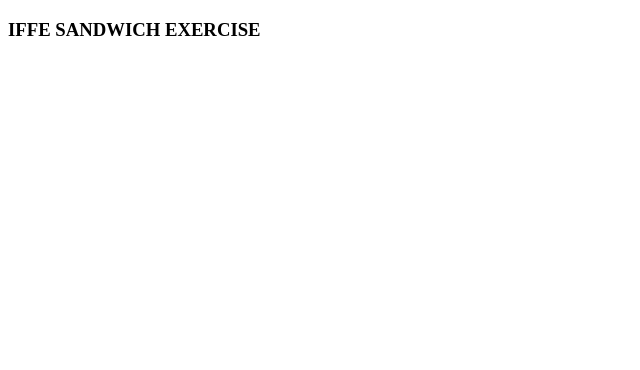
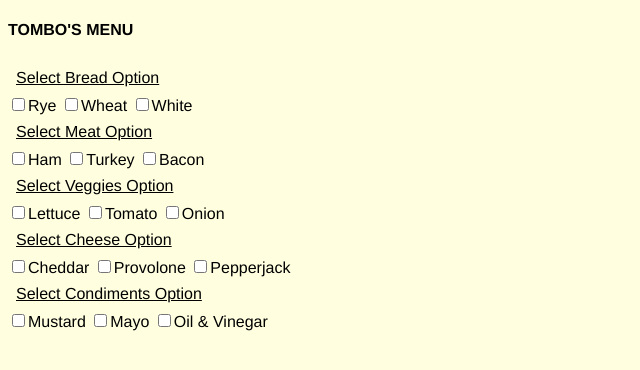
Before and after one commit to Thomaswaters05/iffe-sandwich, a plain HTML site: page index.html in a window 1280 px wide. Shown: the whole page, without its empty margins (0-640 px from the left). Drawn offline with Linux system fonts and the light colour scheme.

Commit message:
redoing IFFE sandwhich to practice correct placement of augmented js

```diff
--- a/index.html
+++ b/index.html
@@ -2,12 +2,47 @@
 <html>
 <head>
   <title>SANDWICH</title>
+  <link rel="stylesheet" type="text/css" href="styles.css">
 </head>
 <body>
 
-<h3>IFFE SANDWICH EXERCISE</h3>
+<h4>TOMBO'S MENU</h4>
+
+  <article class="menu">
+    <section><u>Select Bread Option</u></section>
+      <input type="checkbox" name="bread_seclection">Rye</input>
+      <input type="checkbox" name="bread_seclection">Wheat</input>
+      <input type="checkbox" name="bread_seclection">White</input>
+
+     <section><u>Select Meat Option</u></section>
+       <input type="checkbox" name="meat_seclection">Ham</input>
+       <input type="checkbox" name="meat_seclection">Turkey</input>
+       <input type="checkbox" name="meat_seclection">Bacon</input>
+
+    <section><u>Select Veggies Option</u></section>
+       <input type="checkbox" name="veggie_seclection">Lettuce</input>
+       <input type="checkbox" name="veggie_seclection">Tomato</input>
+       <input type="checkbox" name="veggie_seclection">Onion</input>
+
+    <section><u>Select Cheese Option</u></section>
+       <input type="checkbox" name="cheese_seclection">Cheddar</input>
+       <input type="checkbox" name="cheese_seclection">Provolone</input>
+        <input type="checkbox" name="cheese_seclection">Pepperjack</input>
 
 
-<script type="text/javascript" src="main.js"></script>
+    <section><u>Select Condiments Option</u></section>
+       <input type="checkbox" name="condiment_seclection">Mustard</input>
+       <input type="checkbox" name="condiment_seclection">Mayo</input>
+       <input type="checkbox" name="condiment_seclection">Oil & Vinegar</input>
+
+  </article>
+
+
+<script type="text/javascript" src="sandwichMaker.js"></script>
+<script type="text/javascript" src="breads.js"></script>
+<script type="text/javascript" src="cheeses.js"></script>
+<script type="text/javascript" src="meats.js"></script>
+<script type="text/javascript" src="condiments.js"></script>
+<script type="text/javascript" src="veggies.js"></script>
 </body>
 </html>
--- a/main.js
+++ /dev/null
@@ -1 +0,0 @@
-alert("SUP YO!")
--- /dev/null
+++ b/styles.css
@@ -0,0 +1,10 @@
+body {
+  background: lightyellow;
+  font-family: helvetica;
+  display: inline block;
+}
+
+section {
+  padding: .5em;
+  margin: 0 auto;
+}
```
Also changed, not shown: js/breads.js (added), js/cheeses.js (added), js/condiments.js (added), js/meats.js (added), js/sandwichMaker.js (added), js/veggies.js (added).
